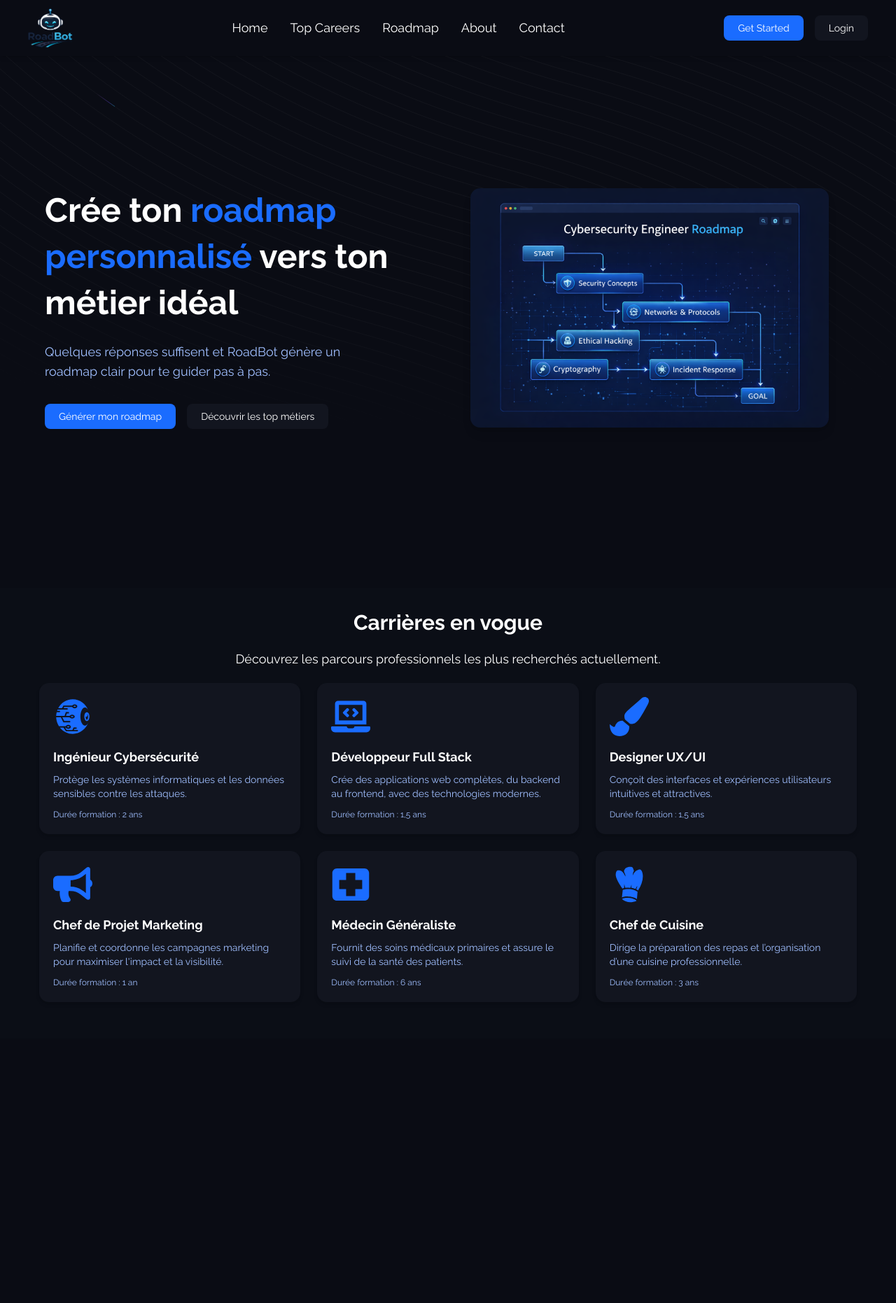
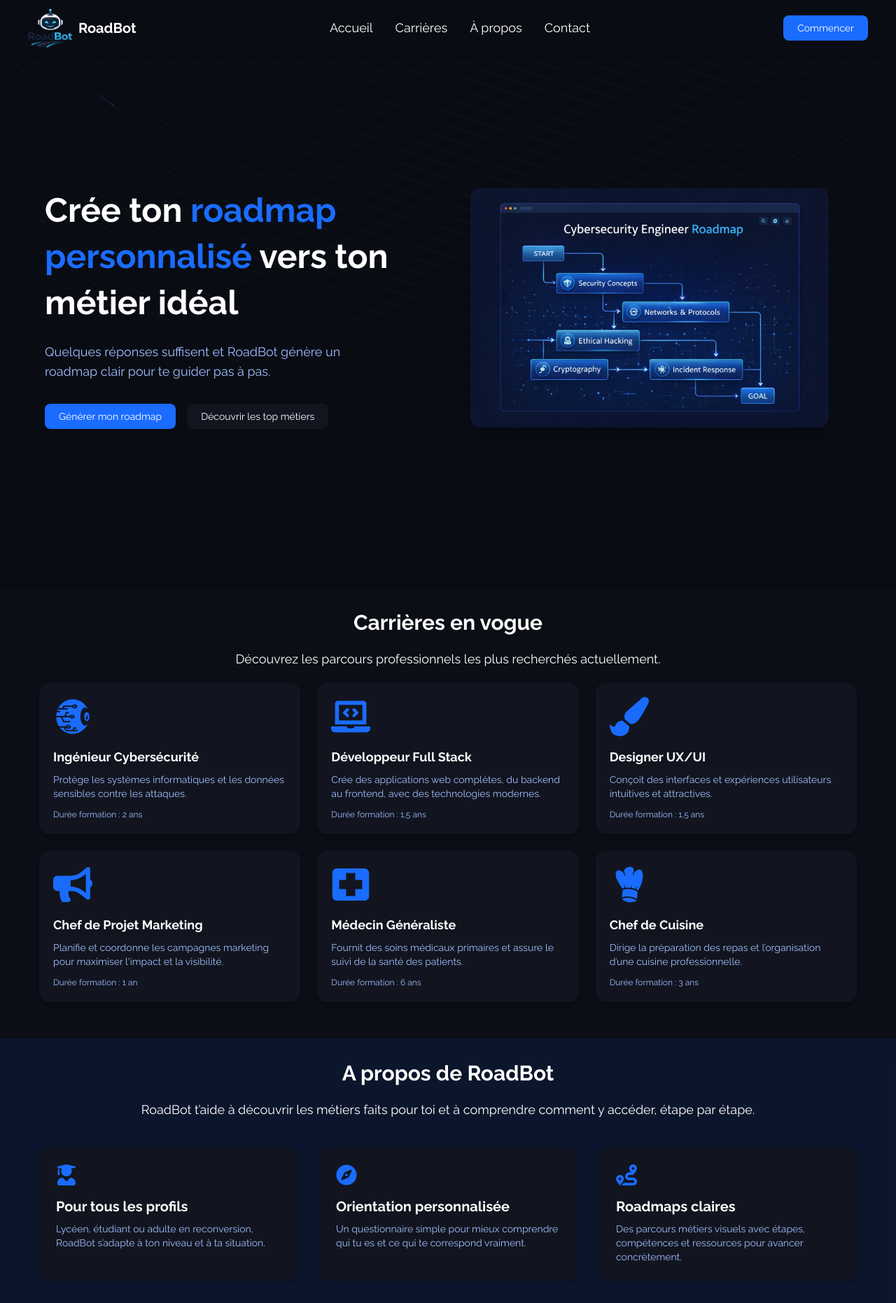
Before and after one commit to TsioryJonathan/RoadBot, a Next.js app: page / in a window 1280 px wide. Shown: the whole page at 70% size. Before the commit the page ends 1484 px from the top, so only its background shows below. Built offline with nearby package versions, Linux system fonts and the light colour scheme.

Commit message:
feat: about section

```diff
--- a/src/app/globals.css
+++ b/src/app/globals.css
@@ -3,6 +3,7 @@
 /* Police principale */
 * {
   font-family: "Raleway", sans-serif;
+  scroll-behavior: smooth;
 }
 
 /* ==========================
--- a/src/app/page.tsx
+++ b/src/app/page.tsx
@@ -3,6 +3,7 @@ import TopCareers from "@/components/landing/TopCareers";
 import { GiCyberEye, GiChefToque, GiMedicalPack } from "react-icons/gi";
 import { FaLaptopCode, FaPaintBrush, FaBullhorn } from "react-icons/fa";
 import { ClickableCareer } from "@/components/landing/CareerCard";
+import AboutSection from "@/components/landing/AboutSection";
 
 export const topCareers: ClickableCareer[] = [
   {
@@ -66,6 +67,7 @@ export default function Home() {
     <div className="w-full h-full overflow-x-hidden">
       <Hero />
       <TopCareers />
+      <AboutSection />
     </div>
   );
 }
--- a/src/components/common/Navbar.tsx
+++ b/src/components/common/Navbar.tsx
@@ -1,20 +1,21 @@
 "use client";
 
 import Image from "next/image";
-import React from "react";
+import React, { useState } from "react";
 import assets from "../../../public/images/assets";
 import { Button } from "../ui/button";
 import Link from "next/link";
 
 const navLinks = [
-  { label: "Home", href: "hero" },
-  { label: "Top Careers", href: "top-careers" },
-  { label: "Roadmap", href: "roadmap" },
-  { label: "About", href: "about" },
+  { label: "Accueil", href: "hero" },
+  { label: "Carrières", href: "top-careers" },
+  { label: "À propos", href: "about" },
   { label: "Contact", href: "contact" },
 ];
 
 function Navbar() {
+  const [mobileMenuOpen, setMobileMenuOpen] = useState(false);
+
   return (
     <nav className="fixed w-full z-50 bg-[var(--color-bg-primary)] shadow-md h-20">
       <div className="max-w-7xl mx-auto flex justify-between items-center px-6 md:px-10 h-full">
@@ -25,9 +26,12 @@ function Navbar() {
             alt="RoadBot"
             className="w-16 h-16 object-contain"
           />
+          <span className="ml-2 text-xl font-bold text-[var(--color-text-primary)]">
+            RoadBot
+          </span>
         </Link>
 
-        {/* Navigation Links */}
+        {/* Liens de navigation (desktop) */}
         <ul className="hidden md:flex space-x-8 text-[var(--color-text-primary)] font-[var(--font-raleway)] text-lg">
           {navLinks.map((link) => (
             <li key={link.label}>
@@ -41,27 +45,45 @@ function Navbar() {
           ))}
         </ul>
 
-        {/* CTA Buttons */}
+        {/* Bouton principal (desktop) */}
         <div className="hidden md:flex gap-4">
           <Button
             variant="default"
-            className="bg-[var(--color-accent)] hover:bg-[var(--color-bg-secondary)] text-[var(--color-text-primary)] px-5 py-2 transition-colors duration-200"
+            className="bg-[var(--color-accent)] hover:bg-[var(--color-bg-secondary)] text-[var(--color-text-primary)] px-5 py-2 transition-all duration-200 font-medium"
           >
-            Get Started
-          </Button>
-          <Button
-            variant="default"
-            className="bg-[var(--color-bg-secondary)] hover:bg-[var(--color-accent)] text-[var(--color-text-primary)] px-5 py-2 transition-colors duration-200"
-          >
-            Login
+            Commencer
           </Button>
         </div>
 
-        {/* Mobile Menu */}
-        <div className="md:hidden">
-          <button className="text-[var(--color-text-primary)] text-2xl">
+        {/* Menu mobile */}
+        <div className="md:hidden relative">
+          <button
+            className="text-[var(--color-text-primary)] text-2xl"
+            onClick={() => setMobileMenuOpen(!mobileMenuOpen)}
+          >
             ☰
           </button>
+
+          {mobileMenuOpen && (
+            <div className="absolute right-0 mt-2 w-48 bg-[var(--color-bg-primary)] rounded-lg shadow-lg flex flex-col py-2">
+              {navLinks.map((link) => (
+                <a
+                  key={link.label}
+                  href={`/#${link.href}`}
+                  className="px-4 py-2 text-[var(--color-text-primary)] hover:bg-[var(--color-accent)] hover:text-[var(--color-bg-primary)] transition-colors duration-200"
+                  onClick={() => setMobileMenuOpen(false)}
+                >
+                  {link.label}
+                </a>
+              ))}
+              <Button
+                variant="default"
+                className="mx-4 mt-2 bg-[var(--color-accent)] hover:bg-[var(--color-bg-secondary)] text-[var(--color-text-primary)] px-5 py-2 transition-all duration-200 font-medium"
+              >
+                Commencer
+              </Button>
+            </div>
+          )}
         </div>
       </div>
     </nav>
--- /dev/null
+++ b/src/components/landing/AboutSection.tsx
@@ -0,0 +1,57 @@
+import React from "react";
+import SectionWrapper from "./SectionWrapper";
+import { FaCompass, FaRoute, FaUserGraduate } from "react-icons/fa";
+
+function AboutSection() {
+  return (
+    <SectionWrapper
+      title="A propos de RoadBot"
+      description=" RoadBot t’aide à découvrir les métiers faits pour toi et à comprendre
+            comment y accéder, étape par étape."
+      id="about"
+      bgColor="bg-secondary/10"
+    >
+      <div className="grid grid-cols-1 md:grid-cols-3 gap-8 pt-10">
+        {[
+          {
+            icon: (
+              <FaUserGraduate className="text-3xl text-[var(--color-accent)] mb-4" />
+            ),
+            title: "Pour tous les profils",
+            description:
+              "Lycéen, étudiant ou adulte en reconversion, RoadBot s’adapte à ton niveau et à ta situation.",
+          },
+          {
+            icon: (
+              <FaCompass className="text-3xl text-[var(--color-accent)] mb-4" />
+            ),
+            title: "Orientation personnalisée",
+            description:
+              "Un questionnaire simple pour mieux comprendre qui tu es et ce qui te correspond vraiment.",
+          },
+          {
+            icon: (
+              <FaRoute className="text-3xl text-[var(--color-accent)] mb-4" />
+            ),
+            title: "Roadmaps claires",
+            description:
+              "Des parcours métiers visuels avec étapes, compétences et ressources pour avancer concrètement.",
+          },
+        ].map((feature, index) => (
+          <div
+            key={index}
+            className="bg-[var(--color-card)] rounded-xl p-6 shadow-md"
+          >
+            {feature.icon}
+            <h3 className="text-xl font-semibold mb-2">{feature.title}</h3>
+            <p className="text-sm text-[var(--color-text-secondary)]">
+              {feature.description}
+            </p>
+          </div>
+        ))}
+      </div>
+    </SectionWrapper>
+  );
+}
+
+export default AboutSection;
--- a/src/components/landing/SectionWrapper.tsx
+++ b/src/components/landing/SectionWrapper.tsx
@@ -10,12 +10,13 @@ function SectionWrapper({
   bgColor?: string;
   title: string;
   description: string;
-  id:string;
+  id: string;
   children: React.ReactNode;
 }) {
   return (
     <section
-      className={`w-full h-full flex flex-col items-center justify-center px-4 py-8 ${
+      id={id}
+      className={`w-full h-full flex flex-col items-center justify-center px-14 py-8 ${
         bgColor ? bgColor : "bg-white"
       }`}
     >
--- a/src/components/landing/TopCareers.tsx
+++ b/src/components/landing/TopCareers.tsx
@@ -70,7 +70,7 @@ function TopCareers() {
       description="Découvrez les parcours professionnels les plus recherchés actuellement."
       bgColor="bg-[var(--color-card)]/20"
     >
-      <div className="grid grid-cols-1 sm:grid-cols-2 lg:grid-cols-3 gap-6 px-10 py-5">
+      <div className="grid grid-cols-1 sm:grid-cols-2 lg:grid-cols-3 gap-6 py-5">
         {topCareers.map((career) => (
           <CareerCard career={career} key={career.id} />
         ))}
```
Lines whose indentation alone changed are shown as unchanged.
